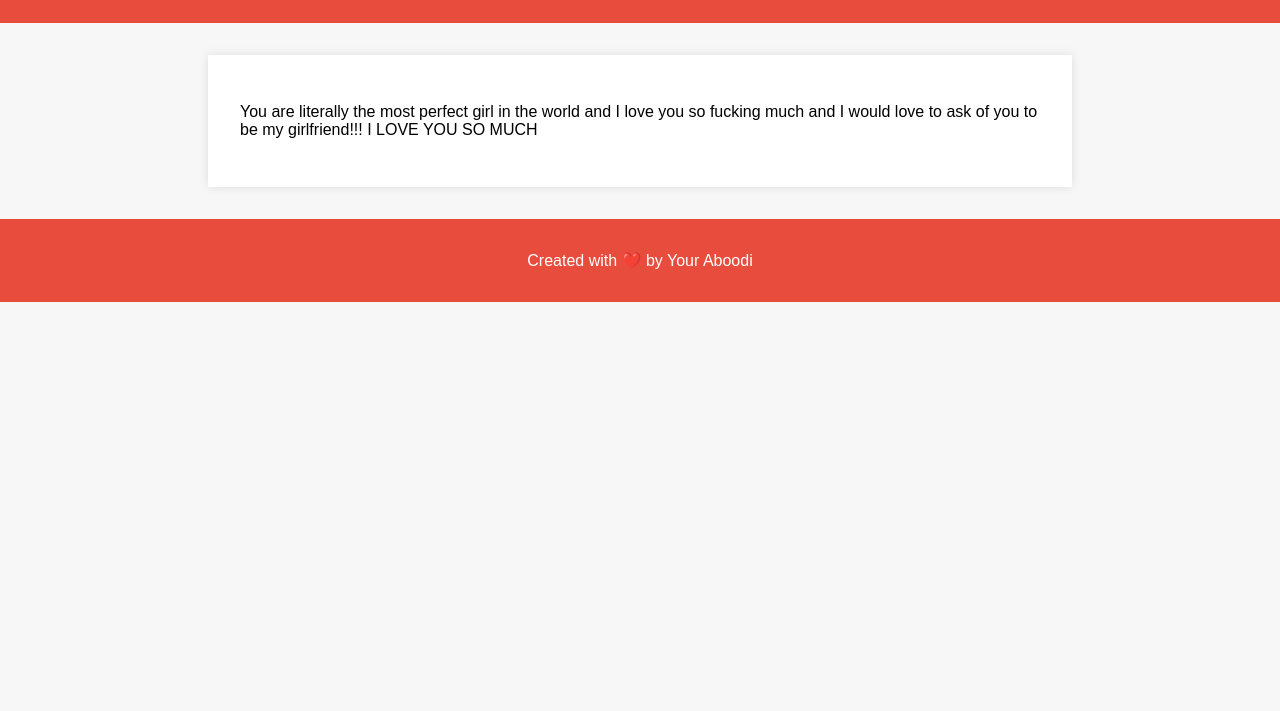
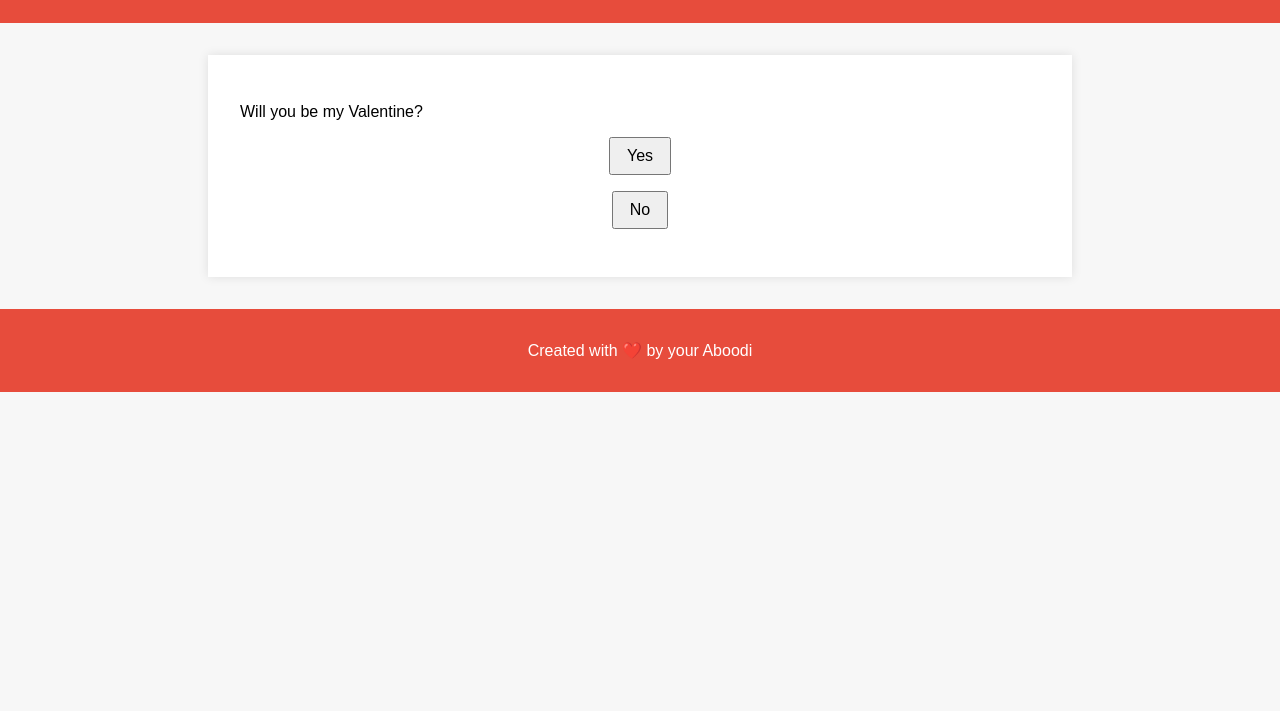
Before and after one commit to AbdullahXRT/valentines-website, a plain HTML site: page index.html in a window 1280 px wide. Shown: the part 89-800 px from the top of the page. Drawn offline with Linux system fonts and the light colour scheme.

Commit message:
Updated content

```diff
--- a/index.html
+++ b/index.html
@@ -8,13 +8,20 @@
 </head>
 <body>
   <header>
-    <h1>Retaj</h1>
+    <h1>Retaj's Valentine's Day</h1>
   </header>
-  <section>
-    <p>You are literally the most perfect girl in the world and I love you so fucking much and I would love to ask of you to be my girlfriend!!! I LOVE YOU SO MUCH</p>
+  <section id="question-section">
+    <p>Will you be my Valentine?</p>
+    <button onclick="showMessage('yes')">Yes</button>
+    <button onclick="showMessage('no')">No</button>
+  </section>
+  <section id="message-section" style="display: none;">
+    <p id="message"></p>
   </section>
   <footer>
-    <p>Created with ❤️ by Your Aboodi</p>
+    <p>Created with ❤️ by your Aboodi</p>
   </footer>
+
+  <script src="script.js"></script>
 </body>
 </html>
--- /dev/null
+++ b/script.js
@@ -0,0 +1,15 @@
+function showMessage(choice) {
+  const questionSection = document.getElementById('question-section');
+  const messageSection = document.getElementById('message-section');
+  const messageElement = document.getElementById('message');
+
+  questionSection.style.display = 'none';
+
+  if (choice === 'yes') {
+    messageElement.textContent = 'I LOVE YOU SO FUCKING MUCH AND HAPPY THAT UR IN MY LIFE AGAIN UR SO COOL AND CUTE AND HOT AND I LOVE U DUMMY';
+  } else {
+    messageElement.textContent = 'NUH UH YOU CAN'T SAY NO YOU'RE STILL GONNA BE MY VALENTINE STUPUD. I LOVE YOU SO MUCH';
+  }
+
+  messageSection.style.display = 'block';
+}
--- a/style.css
+++ b/style.css
@@ -20,6 +20,14 @@ section {
   box-shadow: 0 0 10px rgba(0, 0, 0, 0.1);
 }
 
+button {
+  display: block;
+  margin: 1em auto;
+  padding: 0.5em 1em;
+  font-size: 16px;
+  cursor: pointer;
+}
+
 footer {
   text-align: center;
   padding: 1em;
```
